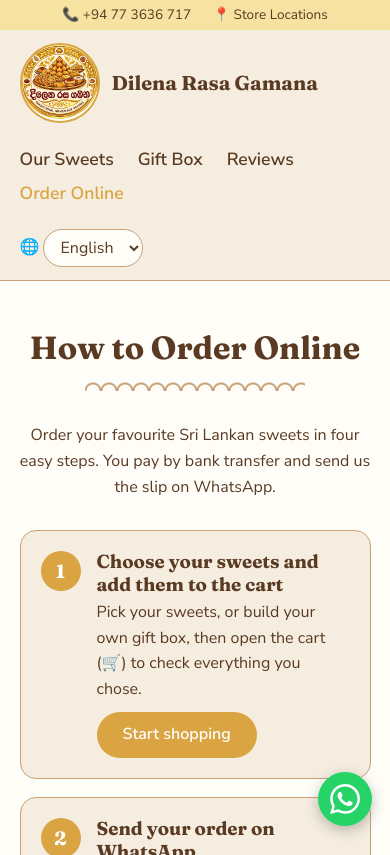
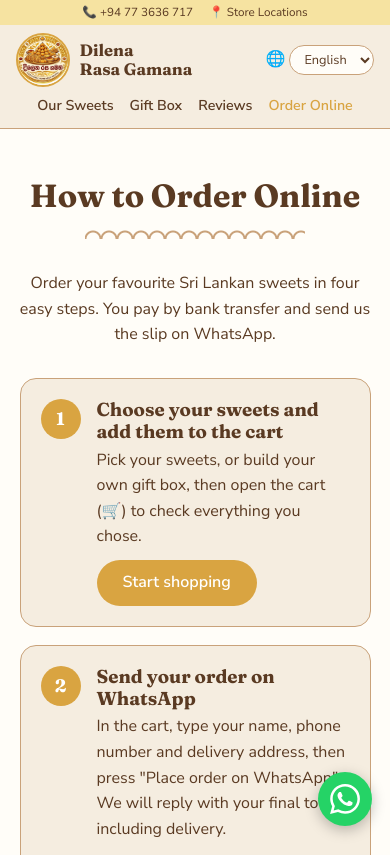
Before and after one commit to vihas03-blip/sweet-lanka, a website: page order.html in a window 390 px wide. Shown: the top 855 px of the page. Drawn offline with Linux system fonts and the light colour scheme.

Commit message:
Compact mobile header

```diff
--- a/css/style.css
+++ b/css/style.css
@@ -1429,15 +1429,43 @@ body.co { overflow: hidden; }   /* stops the page scrolling behind the cart */
 }
 
 @media (max-width: 800px) {
-  /* Header: logo + cart on row 1, search on row 2, menu opens under it */
+  /* a little smaller text everywhere on phones (was 16px) */
+  html { font-size: 15px; scroll-padding-top: calc(var(--hh, 110px) + 8px); }
+
+  /* thin top bar */
   .tl { display: none; }
-  .top { justify-content: center; }
-  .main { flex-wrap: wrap; }
-  .logo { flex: 1; }
-  #search { order: 3; flex: 1 0 100%; max-width: none; }
-  #burger { display: block; }
-  #nav { order: 4; flex: 1 0 100%; display: none; flex-direction: column; gap: 10px; padding: 6px 0; text-align: center; }
+  .top { justify-content: center; padding: 3px 4vw; font-size: .78rem; }
+  .tr { gap: 16px; }
+
+  /* header can slide away (see the JS in step 3) */
+  #hdr { transition: transform .3s; }
+  #hdr.hide { transform: translateY(-100%); }
+
+  /* Row 1: logo + name (left), cart/menu/English (right). Row 2: search. */
+  .main { flex-wrap: wrap; align-items: center; gap: 8px 10px; padding: 8px 4vw 10px; }
+  .logo { flex: 1; min-width: 0; gap: 10px; }
+  .logo img { width: 54px; height: 54px; }
+  .main .logo span { font-size: 1.1rem; line-height: 1.15; white-space: pre-line; } /* shows the 2-line name */
+
+  /* cart + menu on top, English underneath */
+  .tools { display: grid; grid-template-columns: auto auto; justify-content: end; justify-items: end; gap: 6px; }
+  .lg { order: 2; grid-column: 1 / -1; }
+  .tools select { font-size: .85rem; padding: 4px 10px; }
+  #cartBtn, #burger { width: 38px; height: 38px; padding: 0; border-radius: 50%; }
+  #burger { display: grid; place-items: center; font-size: 1rem; }
+  #cnt { top: -5px; right: -5px; min-width: 17px; height: 17px; font-size: .65rem; }
+
+  /* search goes under everything */
+  #search { order: 3; flex: 1 0 100%; max-width: none; margin-left: 0; font-size: .95rem; padding: 8px 14px; }
+
+  /* menu opens under the search bar */
+  #nav { order: 4; flex: 1 0 100%; display: none; flex-direction: column; gap: 8px; padding: 4px 0; text-align: center; }
+  #nav a { font-size: 1rem; }
   #nav.open { display: flex; }
+
+  /* order.html / stores.html menu links */
+  .main .nv { order: 3; flex: 1 0 100%; justify-content: center; gap: 4px 16px; margin-left: 0; }
+  .main .nv a { font-size: .95rem; }
 
   .arr { display: none; }              /* swipe/auto-slide on phones */
   #qvc { grid-template-columns: 1fr; } /* quick view stacks */
--- a/js/main.js
+++ b/js/main.js
@@ -45,7 +45,7 @@ const ST=[
 
 /* ===== TRANSLATIONS: every visible word on the site (English / Sinhala / Tamil) ===== */
 const T={
-en:{stIntro:'Visit us at any of our stores. Tap "Get directions" to open the place in Google Maps.',getDir:'Get directions',mainStore:'Main Store',brand:'Dilena Rasa Gamana',about:'About Us',contact:'Contact Us',stores:'Store Locations',search:'Search sweets…',n1:'Our Sweets',n3:'Gift Box',n4:'Reviews',order:'Order Online',
+en:{stIntro:'Visit us at any of our stores. Tap "Get directions" to open the place in Google Maps.',getDir:'Get directions',mainStore:'Main Store',brand:'Dilena\nRasa Gamana',about:'About Us',contact:'Contact Us',stores:'Store Locations',search:'Search sweets…',n1:'Our Sweets',n3:'Gift Box',n4:'Reviews',order:'Order Online',
  h1:'The taste of tradition',shop:'Shop now',fresh:'Fresh daily',deliv:'Island-wide delivery',pay:'Safe payment',
  ribbon:'Avurudu · Weddings · Poya · Gifts',gift:'Build your gift box',total:'Total',boxFee:'(+ Rs 200 box)',add:'Add to cart',view:'Quick view',tapFill:'Tap sweets above to fill your box',giftName:'Gift box',
  stories:'Sweet stories',tap:'Tap to read the story',sintro:'Every April, Sri Lankan kitchens fill with the smell of coconut oil and kithul treacle. These eight sweets are the heart of the Avurudu table.',
@@ -68,7 +68,7 @@ en:{stIntro:'Visit us at any of our stores. Tap "Get directions" to open the pla
   os2:'Add to cart',os2sub:'Tap add to cart & check your items',
   os3:'Send order on WhatsApp',os3sub:'Send your name, address & phone',
   os4:'Pay and send your slip',os4sub:'Bank transfer & slip verification'},
-si:{stIntro:'අපගේ ඕනෑම අලෙවිසැලකට පැමිණෙන්න. ස්ථානය Google Maps හි විවෘත කිරීමට "මාර්ගය බලන්න" ඔබන්න.',getDir:'මාර්ගය බලන්න',mainStore:'ප්‍රධාන අලෙවිසැල',brand:'දිලෙන රස ගමන',about:'අපි ගැන',contact:'අප අමතන්න',stores:'අලෙවිසැල් ස්ථාන',search:'රසකැවිලි සොයන්න…',n1:'අපේ රසකැවිලි',n3:'තෑගි පෙට්ටිය',n4:'සමාලෝචන',order:'මාර්ගගතව ඇණවුම් කරන්න',
+si:{stIntro:'අපගේ ඕනෑම අලෙවිසැලකට පැමිණෙන්න. ස්ථානය Google Maps හි විවෘත කිරීමට "මාර්ගය බලන්න" ඔබන්න.',getDir:'මාර්ගය බලන්න',mainStore:'ප්‍රධාන අලෙවිසැල',brand:'දිලෙන\nරස ගමන',about:'අපි ගැන',contact:'අප අමතන්න',stores:'අලෙවිසැල් ස්ථාන',search:'රසකැවිලි සොයන්න…',n1:'අපේ රසකැවිලි',n3:'තෑගි පෙට්ටිය',n4:'සමාලෝචන',order:'මාර්ගගතව ඇණවුම් කරන්න',
  h1:'සම්ප්‍රදායේ රසය',shop:'දැන් මිලදී ගන්න',fresh:'දිනපතා නැවුම්',deliv:'දිවයින පුරා බෙදාහැරීම',pay:'ආරක්ෂිත ගෙවීම්',
  ribbon:'අවුරුදු · මංගල · පෝය · තෑගි',gift:'ඔබේම තෑගි පෙට්ටිය සාදන්න',total:'මුළු මුදල',boxFee:'(+ පෙට්ටිය රු. 200)',add:'කරත්තයට එක් කරන්න',view:'ඉක්මන් බැලීම',tapFill:'ඔබේ පෙට්ටිය පිරවීමට ඉහත රසකැවිලි ඔබන්න',giftName:'තෑගි පෙට්ටිය',
  stories:'රසකැවිලි කතා',tap:'කතාව කියවන්න ඔබන්න',sintro:'සෑම අප්‍රේල් මාසයකම ශ්‍රී ලංකාවේ මුළුතැන්ගෙවල් පොල්තෙල් සහ කිතුල් පැණි සුවඳින් පිරී යයි. මෙම රසකැවිලි අට අවුරුදු මේසයේ හදවතයි.',
@@ -91,7 +91,7 @@ si:{stIntro:'අපගේ ඕනෑම අලෙවිසැලකට පැම
   os2:'කරත්තයට එක් කරන්න',os2sub:'කරත්තයට එක්කර තෝරාගත් දෑ බලන්න',
   os3:'WhatsApp හරහා ඇණවුම එවන්න',os3sub:'නම, ලිපිනය සහ දුරකථන අංකය එවන්න',
   os4:'ගෙවා රිසිට්පත එවන්න',os4sub:'බැංකු හුවමාරුව සහ රිසිට්පත තහවුරු කිරීම'},
-ta:{stIntro:'எங்கள் எந்தக் கடைக்கும் வாருங்கள். இடத்தை Google Maps-இல் திறக்க "வழிகாட்டுதல் பெறுக" என்பதைத் தொடவும்.',getDir:'வழிகாட்டுதல் பெறுக',mainStore:'முதன்மைக் கடை',brand:'திலேன ரச கமன',about:'எங்களைப் பற்றி',contact:'தொடர்புகொள்ள',stores:'கடை இருப்பிடங்கள்',search:'இனிப்புகளைத் தேடுங்கள்…',n1:'எங்கள் இனிப்புகள்',n3:'பரிசுப் பெட்டி',n4:'மதிப்புரைகள்',order:'ஆன்லைனில் ஆர்டர் செய்யுங்கள்',
+ta:{stIntro:'எங்கள் எந்தக் கடைக்கும் வாருங்கள். இடத்தை Google Maps-இல் திறக்க "வழிகாட்டுதல் பெறுக" என்பதைத் தொடவும்.',getDir:'வழிகாட்டுதல் பெறுக',mainStore:'முதன்மைக் கடை',brand:'திலேன\nரச கமன',about:'எங்களைப் பற்றி',contact:'தொடர்புகொள்ள',stores:'கடை இருப்பிடங்கள்',search:'இனிப்புகளைத் தேடுங்கள்…',n1:'எங்கள் இனிப்புகள்',n3:'பரிசுப் பெட்டி',n4:'மதிப்புரைகள்',order:'ஆன்லைனில் ஆர்டர் செய்யுங்கள்',
  h1:'பாரம்பரியத்தின் சுவை',shop:'இப்போது வாங்குங்கள்',fresh:'தினமும் புதியது',deliv:'நாடு முழுவதும் விநியோகம்',pay:'பாதுகாப்பான கட்டணம்',
  ribbon:'புத்தாண்டு · திருமணம் · பூரணை · பரிசுகள்',gift:'உங்கள் பரிசுப் பெட்டியை உருவாக்குங்கள்',total:'மொத்தம்',boxFee:'(+ பெட்டி ரூ. 200)',add:'கூடையில் சேர்',view:'விரைவுப் பார்வை',tapFill:'உங்கள் பெட்டியை நிரப்ப மேலே உள்ள இனிப்புகளைத் தொடவும்',giftName:'பரிசுப் பெட்டி',
  stories:'இனிப்புக் கதைகள்',tap:'கதையைப் படிக்கத் தொடவும்',sintro:'ஒவ்வோர் ஏப்ரல் மாதமும் இலங்கையின் சமையலறைகள் தேங்காய் எண்ணெய் மற்றும் கித்துள் பாகின் மணத்தால் நிறைகின்றன. இந்த எட்டு இனிப்புகளே புத்தாண்டு மேசையின் இதயம்.',
@@ -411,3 +411,11 @@ setLang(LS.getItem('lang')||'en');
 
 const setH=()=>document.documentElement.style.setProperty('--hh',$('#hdr').offsetHeight+'px');
 setH();addEventListener('resize',setH);addEventListener('load',setH);
+
+/* ===== PHONES: header slides away when you scroll down, comes back when you scroll up ===== */
+(()=>{const h=$('#hdr');let last=scrollY;
+ addEventListener('scroll',()=>{const y=scrollY;
+  if(innerWidth>800||y<120||$('#nav.open'))h.classList.remove('hide');
+  else if(y>last+6)h.classList.add('hide');
+  else if(y<last-6)h.classList.remove('hide');
+  last=y},{passive:true})})();
```
Also changed, not shown: images/banner2-m.jpg, images/banner2.jpg, images/banner3-m.jpg, images/banner3.jpg, images/banner4-m.jpg, images/banner4.jpg.
